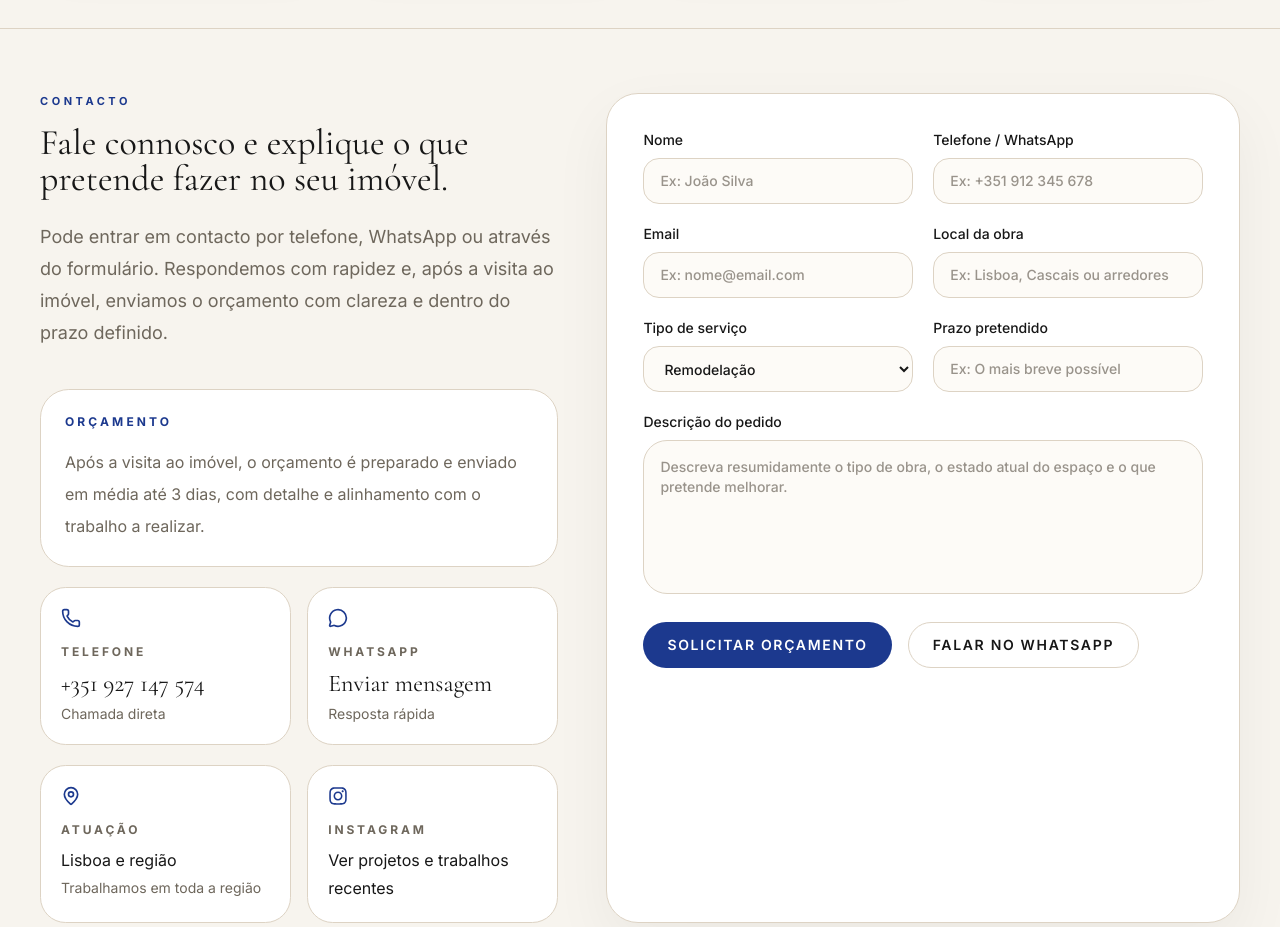
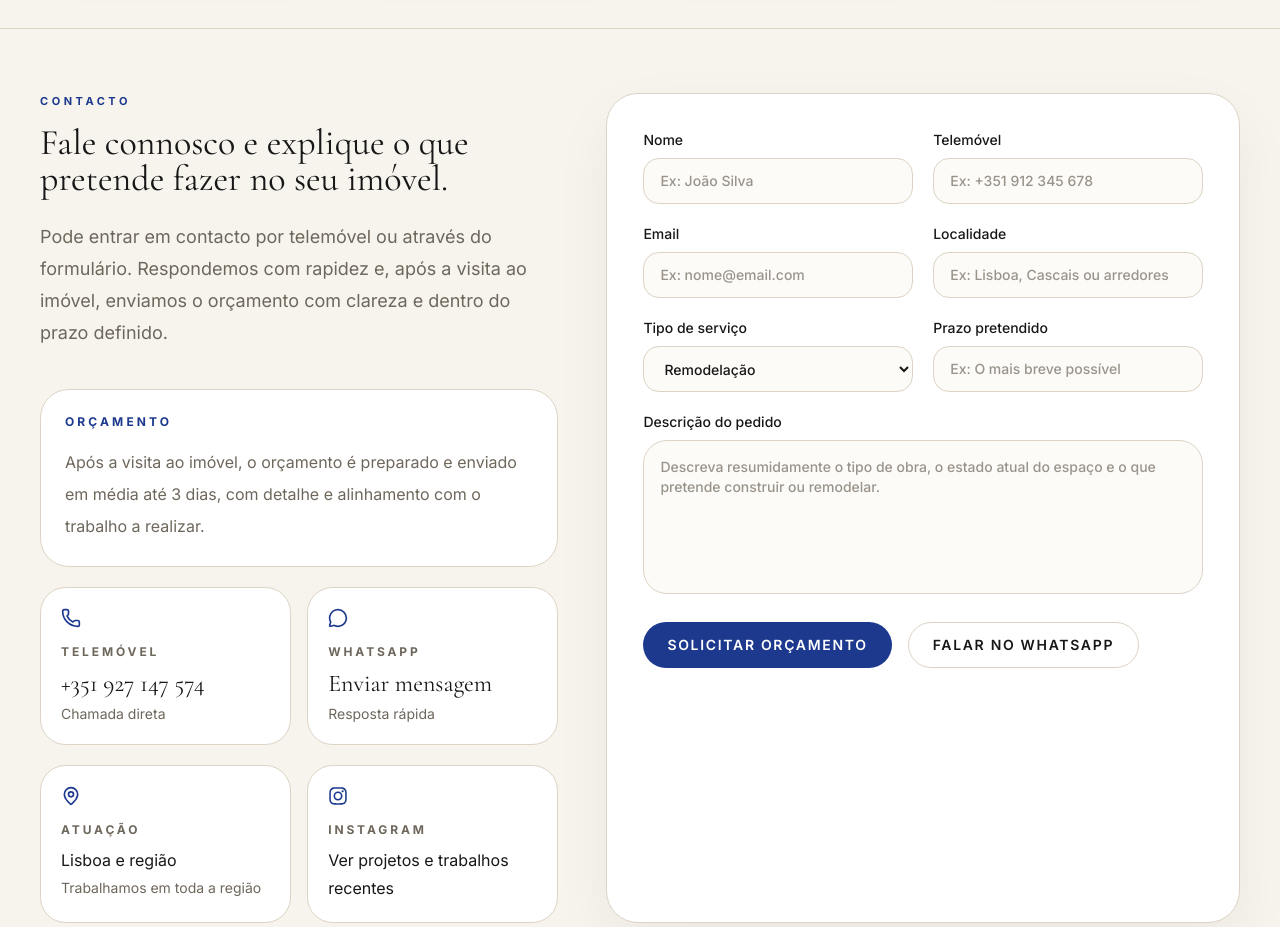
Before and after one commit to jheype/parametro-imaginario, a Next.js app: page / in a window 1280 px wide. Shown: the part 8980-9907 px from the top of the page. Built offline with nearby package versions, Linux system fonts and the light colour scheme.

Commit message:
text-two

```diff
--- a/components/sections/contact-section.tsx
+++ b/components/sections/contact-section.tsx
@@ -125,7 +125,7 @@ export function ContactSection() {
             title={<>Fale connosco e explique o que pretende fazer no seu imóvel.</>}
             description={
               <>
-                Pode entrar em contacto por telefone, WhatsApp ou através do formulário.
+                Pode entrar em contacto por telemóvel ou através do formulário.
                 Respondemos com rapidez e, após a visita ao imóvel, enviamos o orçamento
                 com clareza e dentro do prazo definido.
               </>
@@ -150,7 +150,7 @@ export function ContactSection() {
               >
                 <Phone className="h-5 w-5 text-brand-accent" />
                 <p className="mt-4 text-xs font-bold uppercase tracking-[0.24em] text-brand-muted">
-                  Telefone
+                  Telemóvel
                 </p>
                 <p className="mt-2 font-serif text-2xl">{contactDetails.phoneDisplay}</p>
                 <p className="mt-1 text-sm text-brand-muted">Chamada direta</p>
@@ -240,7 +240,7 @@ export function ContactSection() {
                 </label>
 
                 <label className="grid gap-2 text-sm font-medium text-brand-text">
-                  Telefone / WhatsApp
+                  Telemóvel
                   <input
                     name="telefone"
                     type="tel"
@@ -266,7 +266,7 @@ export function ContactSection() {
                 </label>
 
                 <label className="grid gap-2 text-sm font-medium text-brand-text">
-                  Local da obra
+                  Localidade
                   <input
                     name="local"
                     type="text"
@@ -309,7 +309,7 @@ export function ContactSection() {
                   name="descricao"
                   rows={6}
                   required
-                  placeholder="Descreva resumidamente o tipo de obra, o estado atual do espaço e o que pretende melhorar."
+                  placeholder="Descreva resumidamente o tipo de obra, o estado atual do espaço e o que pretende construir ou remodelar."
                   className="resize-none rounded-3xl border border-brand-line bg-brand-surface px-4 py-4 text-brand-text outline-none transition-colors placeholder:text-brand-muted/70 focus:border-brand-accent"
                 />
               </label>
```
